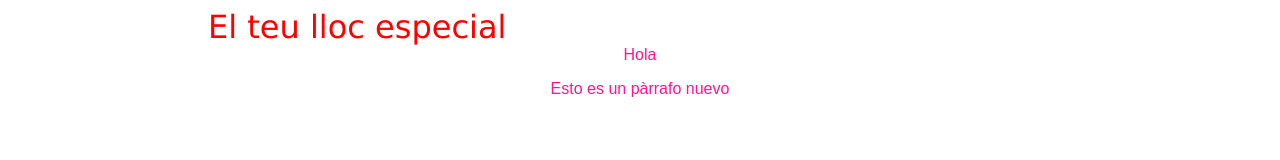
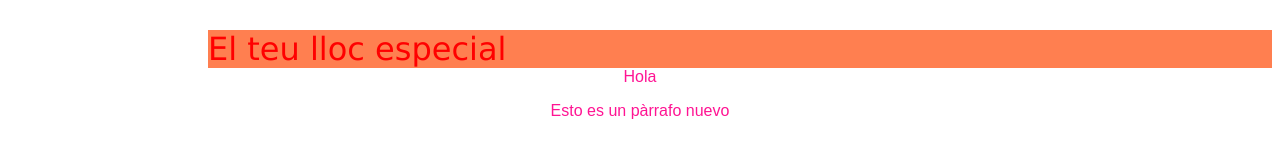
Before and after one commit to tirulix/hiperblog, a plain HTML site: page index.html in a window 1280 px wide. Drawn offline with Linux system fonts and the light colour scheme.

Commit message:
altree variació

```diff
--- a/css/estilos.css
+++ b/css/estilos.css
@@ -10,4 +10,6 @@ body
     font-size:xx-large;
     text-align: left;
     margin-left: 200px;
+    margin-top: 30px;
+    background-color: coral;
 }
```
